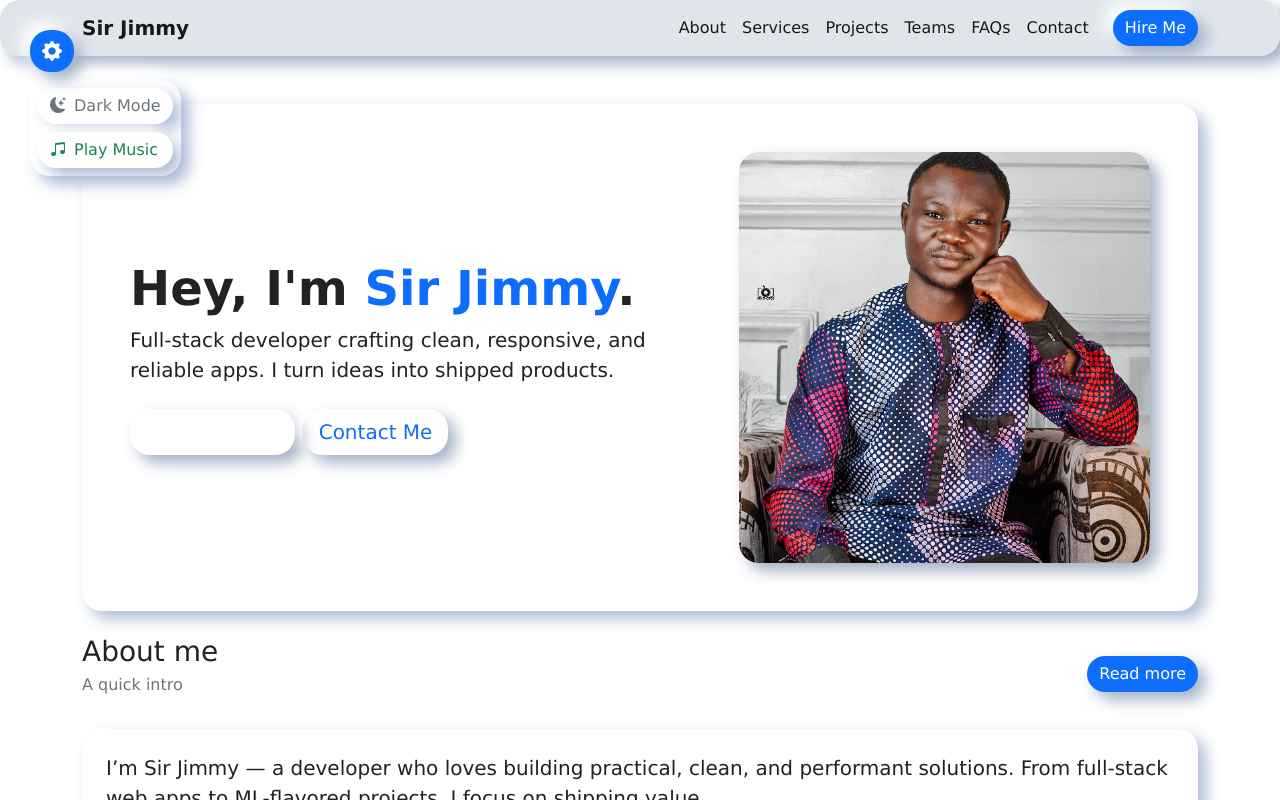
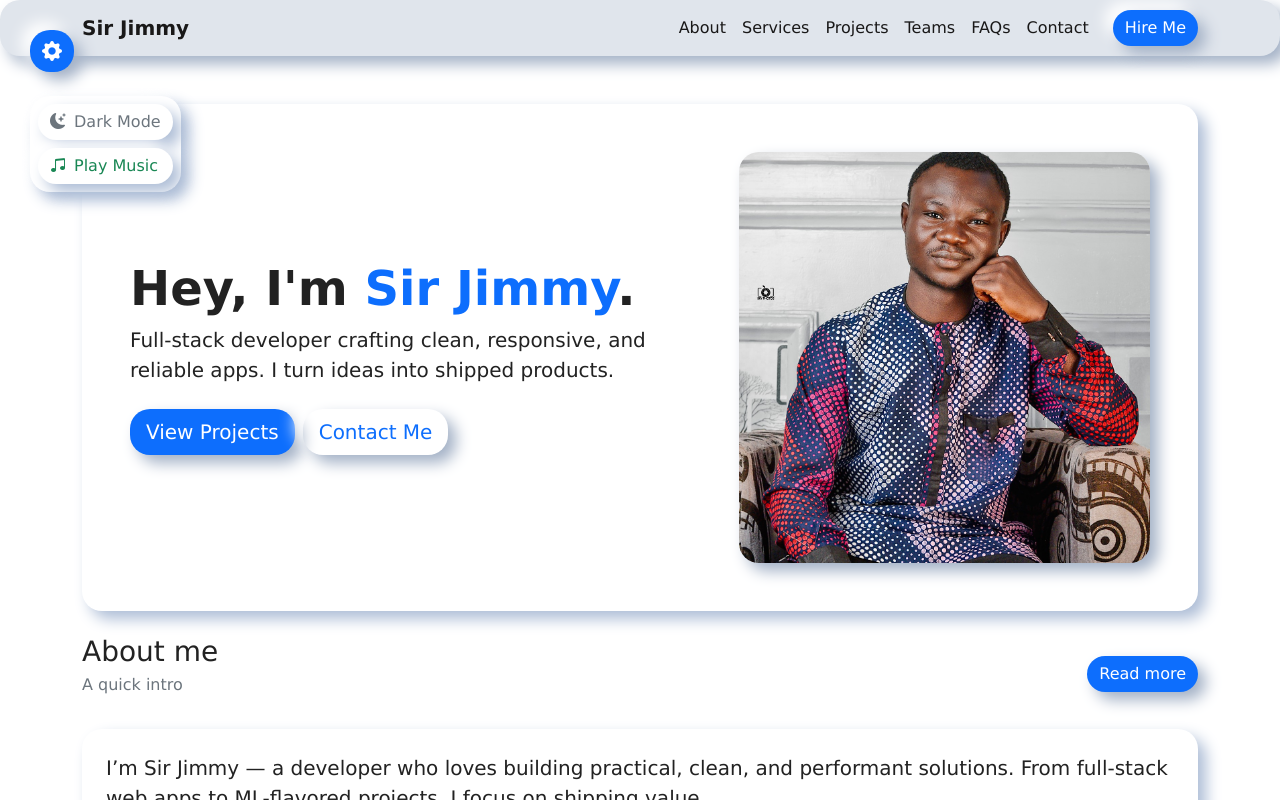
Before and after one commit to Jimmy-ui-maker/00424, a Next.js app: page / in a window 1280 px wide. Both pictures are taken after a click on the button 52 px from the left and 51 px from the top of the page. Shown: the top 800 px of the page. Built offline with nearby package versions, Linux system fonts and the light colour scheme.

Commit message:
some of changes

```diff
--- a/src/components/Hero.jsx
+++ b/src/components/Hero.jsx
@@ -15,7 +15,7 @@ export default function Hero() {
             <div className="d-grid d-sm-flex gap-2">
               <Link
                 href="/projects"
-                className="btn btn-primary btn-lg soft-shadow"
+                className="btn text-bg-primary btn-lg soft-shadow"
               >
                 View Projects
               </Link>
--- a/src/components/SettingsWidget.jsx
+++ b/src/components/SettingsWidget.jsx
@@ -125,7 +125,7 @@ export default function SettingsWidget() {
 
       {/* Dropdown */}
       {open && (
-        <div className="mt-2 p-2 soft-card bg-body">
+        <div className="mt-4 p-2 soft-card bg-body">
           <button
             className="btn btn-outline-secondary w-100 mb-2 d-flex align-items-center gap-2"
             onClick={() => setDark(!dark)}
```
